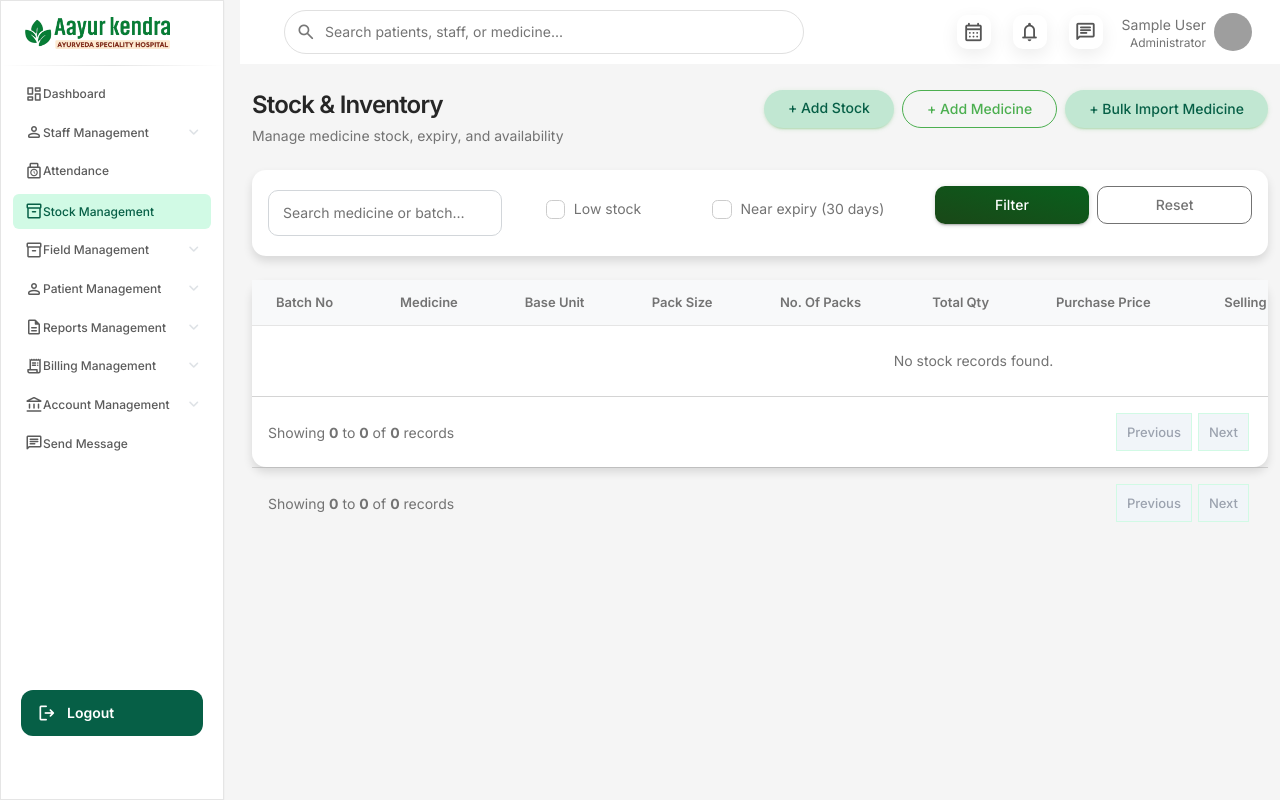
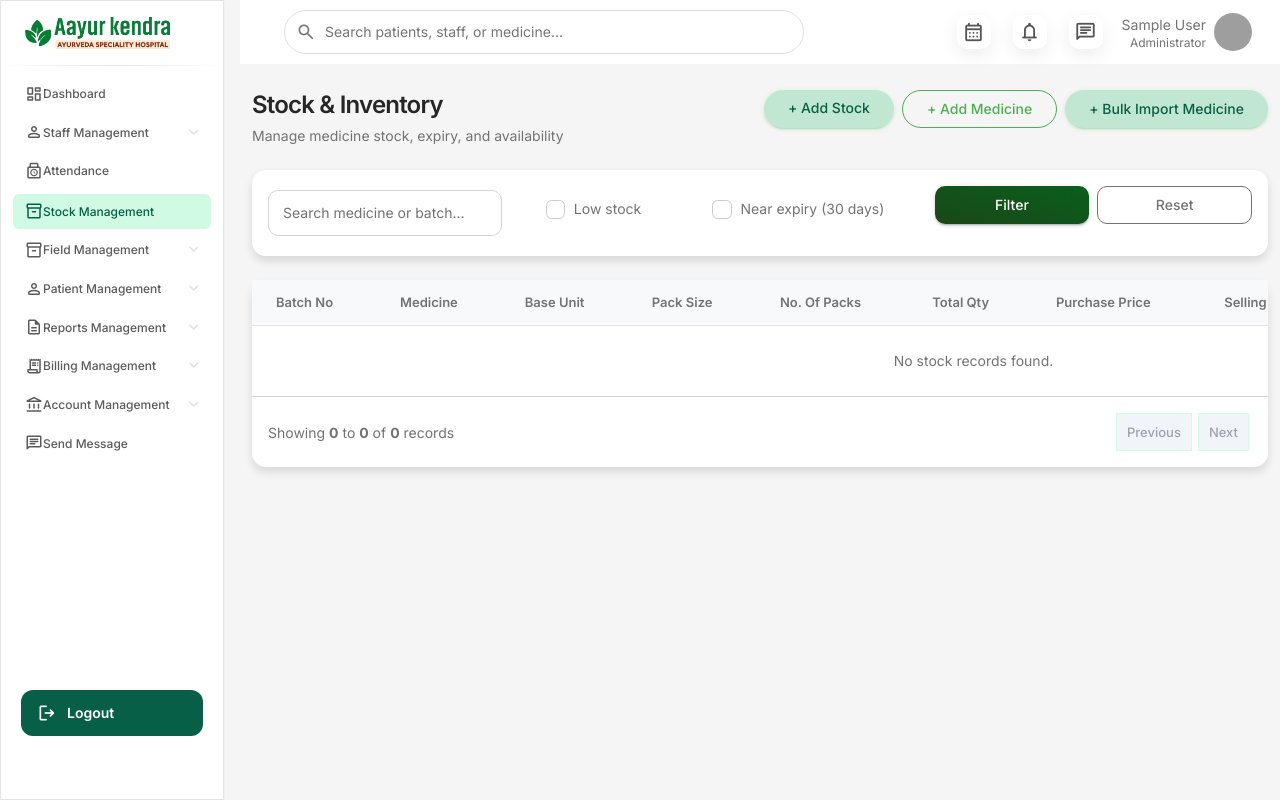
Before and after one commit to hadalbees/AyurkendraManagement, a Django app: page /stock/stock/ in a window 1280 px wide. Run offline with Django 5.2, Linux system fonts and the light colour scheme; the visitor is signed in with stand-in values (Sample User, id 1); data that the repository does not hold is empty; some libraries are stand-ins or nearby versions; grey boxes are pictures that could not be loaded.

Commit message:
Update stockhome.html

```diff
--- a/stockmgmt/templates/stockmgmt/stockhome.html
+++ b/stockmgmt/templates/stockmgmt/stockhome.html
@@ -301,54 +301,6 @@
 
     </div>
   </div>
-
-      <!-- PAGINATION -->
-      <div class="d-flex justify-content-between align-items-center p-3 border-top">
-
-        <div class="text-muted text-sm">
-          Showing
-          <strong>{{ page_obj.start_index }}</strong>
-          to
-          <strong>{{ page_obj.end_index }}</strong>
-          of
-          <strong>{{ page_obj.paginator.count }}</strong>
-          records
-        </div>
-
-        <nav>
-          <ul class="pagination mb-0">
-
-            {% if page_obj.has_previous %}
-              <li class="page-item">
-                <a class="page-link"
-                   href="?page={{ page_obj.previous_page_number }}&q={{ q }}{% if low_stock %}&low_stock=on{% endif %}{% if near_expiry %}&near_expiry=on{% endif %}">
-                  Previous
-                </a>
-              </li>
-            {% else %}
-              <li class="page-item disabled">
-                <span class="page-link">Previous</span>
-              </li>
-            {% endif %}
-
-            {% if page_obj.has_next %}
-              <li class="page-item">
-                <a class="page-link"
-                   href="?page={{ page_obj.next_page_number }}&q={{ q }}{% if low_stock %}&low_stock=on{% endif %}{% if near_expiry %}&near_expiry=on{% endif %}">
-                  Next
-                </a>
-              </li>
-            {% else %}
-              <li class="page-item disabled">
-                <span class="page-link">Next</span>
-              </li>
-            {% endif %}
-
-          </ul>
-        </nav>
-
-      </div>
-
     </div>
   </div>
 
```
